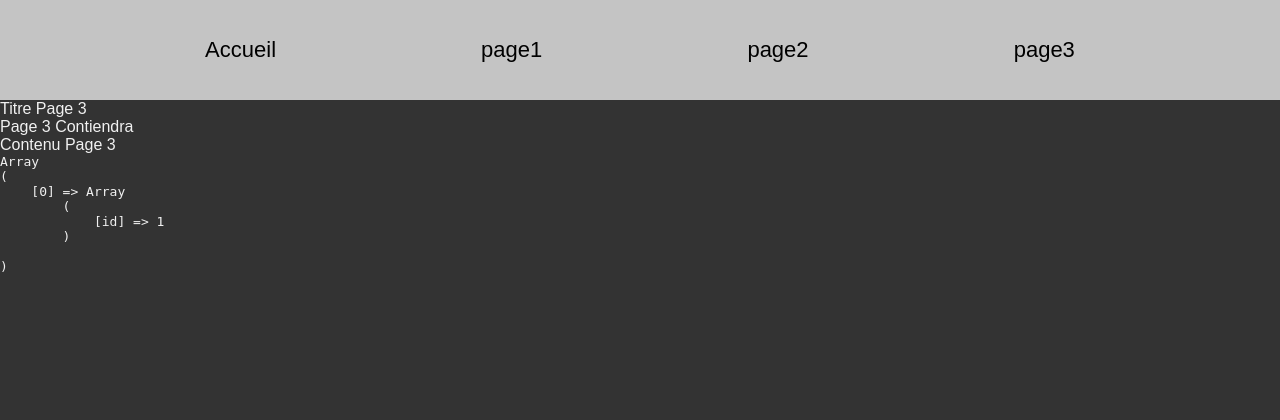
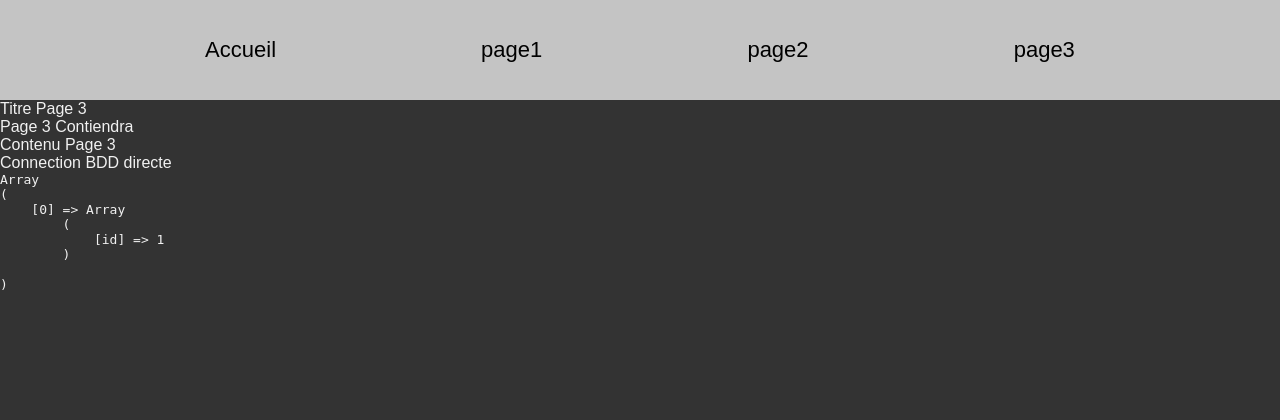
Before and after one commit to ChristopheC-83/Structure-MVC-Vierge, a PHP site: page /page3 in a window 1280 px wide. Shown: the top 420 px of the page. Run offline with PHP 8.4, Linux system fonts and the light colour scheme; tables that the repository leaves empty or names only in its code hold one stand-in row (values such as "Sample post").

Commit message:
connection bdd ok2

```diff
--- a/views/pages/public/page2.view.php
+++ b/views/pages/public/page2.view.php
@@ -5,6 +5,7 @@
 <?php
 foreach ($datas as $data) {
     echo $data["nom"] ." / ". $data["type"] ." / ". $data["pv"] ." / ". $data["atk"] ."<br>";
+    // afficherTableau($data);
 }
 ?>
 <br><br>
--- a/views/pages/public/page3.view.php
+++ b/views/pages/public/page3.view.php
@@ -1,6 +1,7 @@
 <h1>Titre Page 3</h1>
 <h2>Page 3 Contiendra</h2>
 <p>Contenu Page 3</p>
+<p>Connection BDD directe</p>
 
 <?php
 //connection directe à la bdd
```
